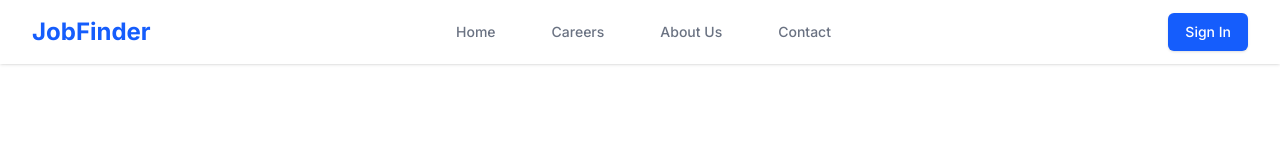
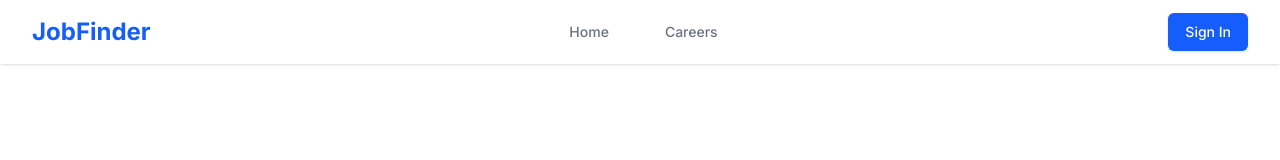
Before and after one commit to cyrusmanatad/jobfinder, a Vue app: page / in a window 1280 px wide. Shown: the top 160 px of the page. Built offline with nearby package versions, Linux system fonts and the light colour scheme; no server answers.

Commit message:
update navbar

```diff
--- a/src/components/Navbar.vue
+++ b/src/components/Navbar.vue
@@ -13,17 +13,17 @@
         <nav class="hidden md:flex md:space-x-8">
           <a
             href="/"
-            class="text-gray-500 hover:text-gray-700 font-medium px-3 py-2 rounded-md text-sm"
+            class="text-gray-500 hover:text-gray-700 font-medium px-3 py-2 text-sm"
           >
             Home
           </a>
           <a
             href="/careers"
-            class="text-gray-500 hover:text-gray-700 font-medium px-3 py-2 rounded-md text-sm"
+            class="text-gray-500 hover:text-gray-700 font-medium px-3 py-2 text-sm"
           >
             Careers
           </a>
-          <a
+          <!-- <a
             href="#"
             class="text-gray-500 hover:text-gray-700 font-medium px-3 py-2 rounded-md text-sm"
           >
@@ -34,7 +34,7 @@
             class="text-gray-500 hover:text-gray-700 font-medium px-3 py-2 rounded-md text-sm"
           >
             Contact
-          </a>
+          </a> -->
         </nav>
         <div class="flex items-center">
           <a
```
